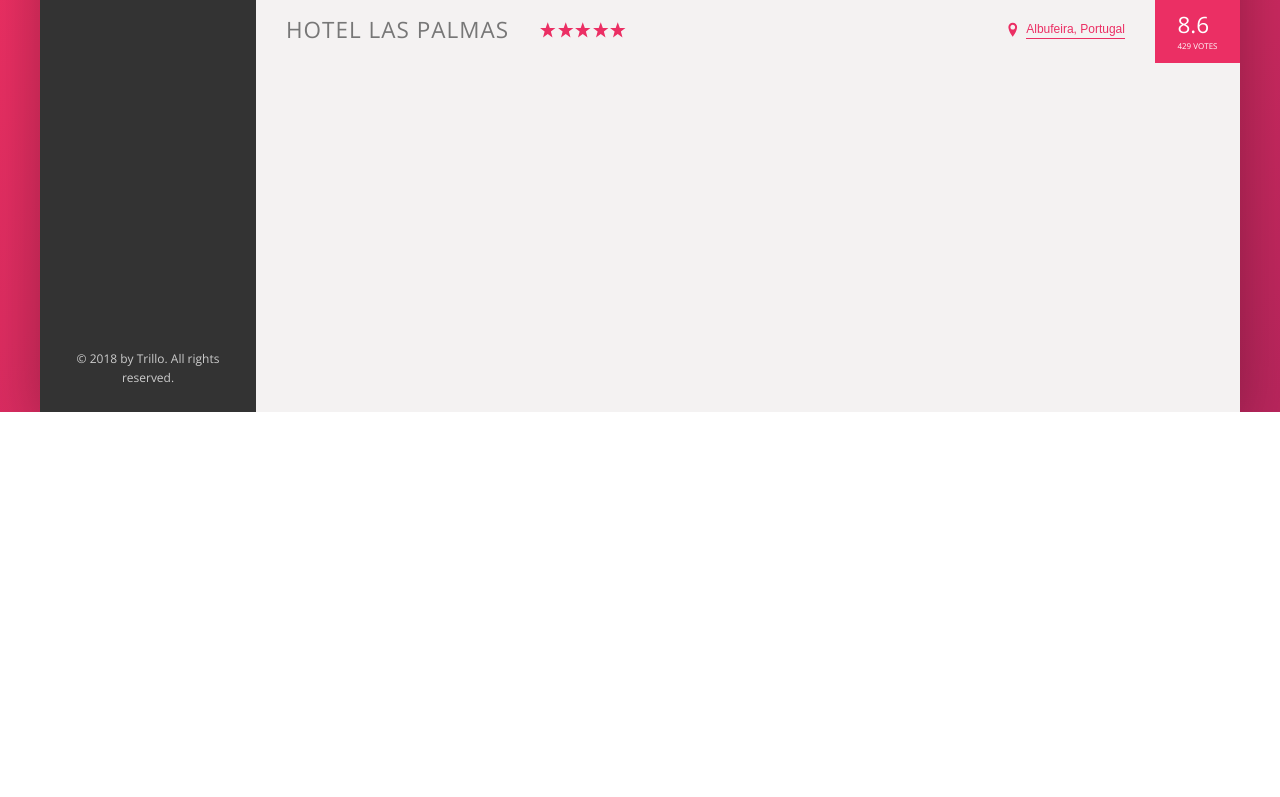
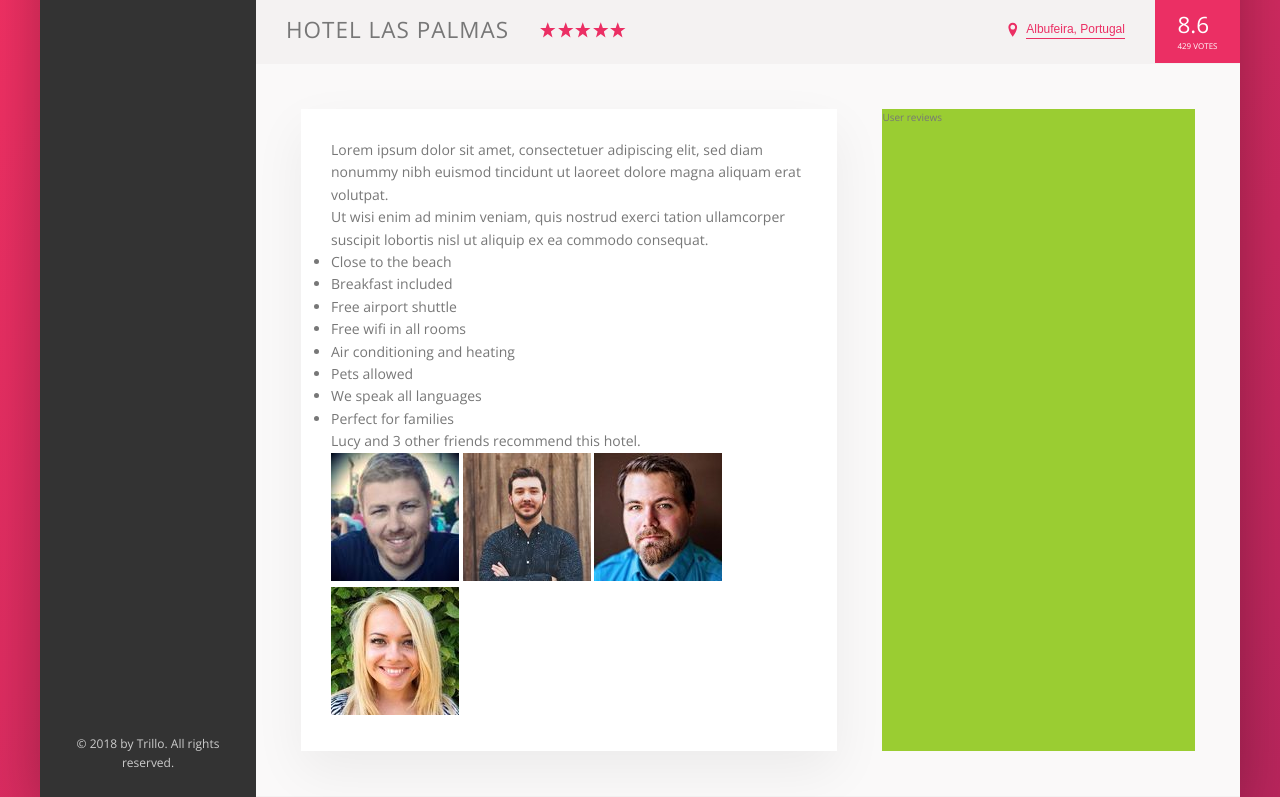
Before and after one commit to KadenZipfel/trillo, a website: page index.html in a window 1280 px wide. Shown: the part 458-1255 px from the top of the page. Before the commit the page ends 870 px from the top, so only its background shows below. Drawn offline with nearby package versions, Linux system fonts and the light colour scheme.

Commit message:
Build the description section pt. 1

```diff
--- a/index.html
+++ b/index.html
@@ -136,6 +136,46 @@
               <div class="overview__rating-count">429 votes</div>
             </div>
           </div>
+
+          <div class="detail">
+            <div class="description">
+              <p class="paragraph">
+                Lorem ipsum dolor sit amet, consectetuer adipiscing elit,
+                sed diam nonummy nibh euismod tincidunt ut laoreet dolore
+                magna aliquam erat volutpat.
+              </p>
+              <p class="paragraph">
+                Ut wisi enim ad minim veniam,
+                quis nostrud exerci tation ullamcorper suscipit lobortis nisl
+                ut aliquip ex ea commodo consequat.
+              </p>
+              <ul class="list">
+                <li class="list__item">Close to the beach</li>
+                <li class="list__item">Breakfast included</li>
+                <li class="list__item">Free airport shuttle</li>
+                <li class="list__item">Free wifi in all rooms</li>
+                <li class="list__item">Air conditioning and heating</li>
+                <li class="list__item">Pets allowed</li>
+                <li class="list__item">We speak all languages</li>
+                <li class="list__item">Perfect for families</li>
+              </ul>
+              <div class="recommend">
+                <p class="recommend_count">
+                  Lucy and 3 other friends recommend this hotel.
+                </p>
+                <div class="recommend__friends">
+                  <img src="img/user-3.jpg" alt="Friend 1" class="recommend__photo">
+                  <img src="img/user-4.jpg" alt="Friend 2" class="recommend__photo">
+                  <img src="img/user-5.jpg" alt="Friend 3" class="recommend__photo">
+                  <img src="img/user-6.jpg" alt="Friend 4" class="recommend__photo">
+                </div>
+              </div>
+            </div>
+
+            <div class="user-reviews">
+              User reviews
+            </div>
+          </div>
         </main>
       </div>
     </div>
--- a/sass/_base.scss
+++ b/sass/_base.scss
@@ -13,6 +13,9 @@
   --color-grey-dark-3: #999;
 
   --shadow-dark: 0 2rem 6rem rgba(0,0,0,.3);
+  --shadow-light: 0 2rem 5rem rgba(0, 0, 0, .06);
+
+  --line: 1px solid var(--color-grey-light-2);
 }
 
 * {
--- a/sass/_components.scss
+++ b/sass/_components.scss
@@ -194,7 +194,7 @@
 .overview {
   display: flex;
   align-items: center;
-  border-bottom: 1px solid var(--color-grey-light-2);
+  border-bottom: var(--line);
 
   &__heading {
     font-size: 2.25rem;
--- a/sass/_layout.scss
+++ b/sass/_layout.scss
@@ -11,7 +11,7 @@
   font-size: 1.4rem;
   height: 7rem;
   background-color: white;
-  border-bottom: 1px solid var(--color-grey-light-2);
+  border-bottom: var(--line);
 
   display: flex;
   justify-content: space-between;
@@ -33,7 +33,26 @@
 }
 
 .hotel-view {
-  height: 80rem;
-
   flex: 1;
 }
+
+.detail {
+  display: flex;
+  padding: 4.5rem;
+  background-color: var(--color-grey-light-1);
+  border-bottom: var(--line);
+}
+
+.description {
+  font-size: 1.4rem;
+  background-color: white;
+  box-shadow: var(--shadow-light);
+  padding: 3rem;
+  flex: 0 0 60%;
+  margin-right: 4.5rem;
+}
+
+.user-reviews {
+  background-color: yellowgreen;
+  flex: 1;
+}
```
Also changed, not shown: css/style.css.
